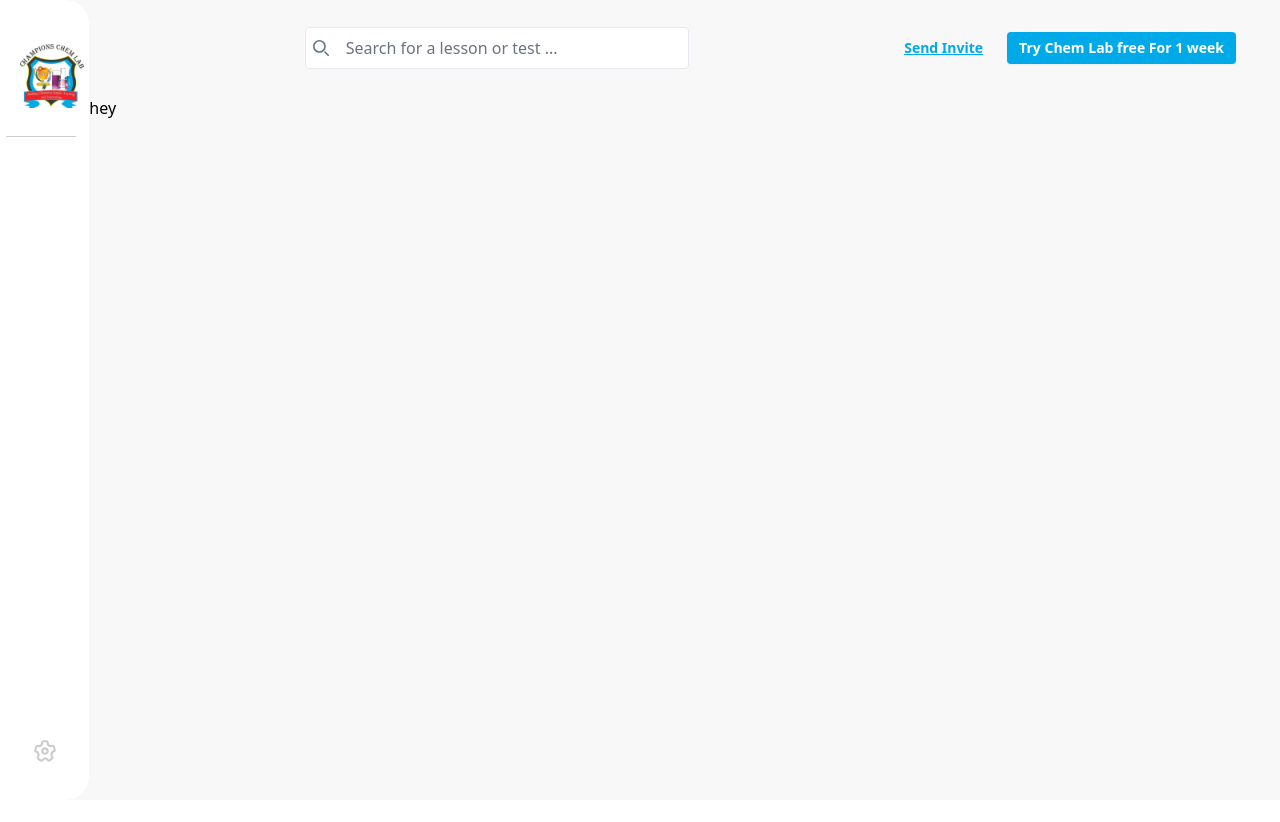
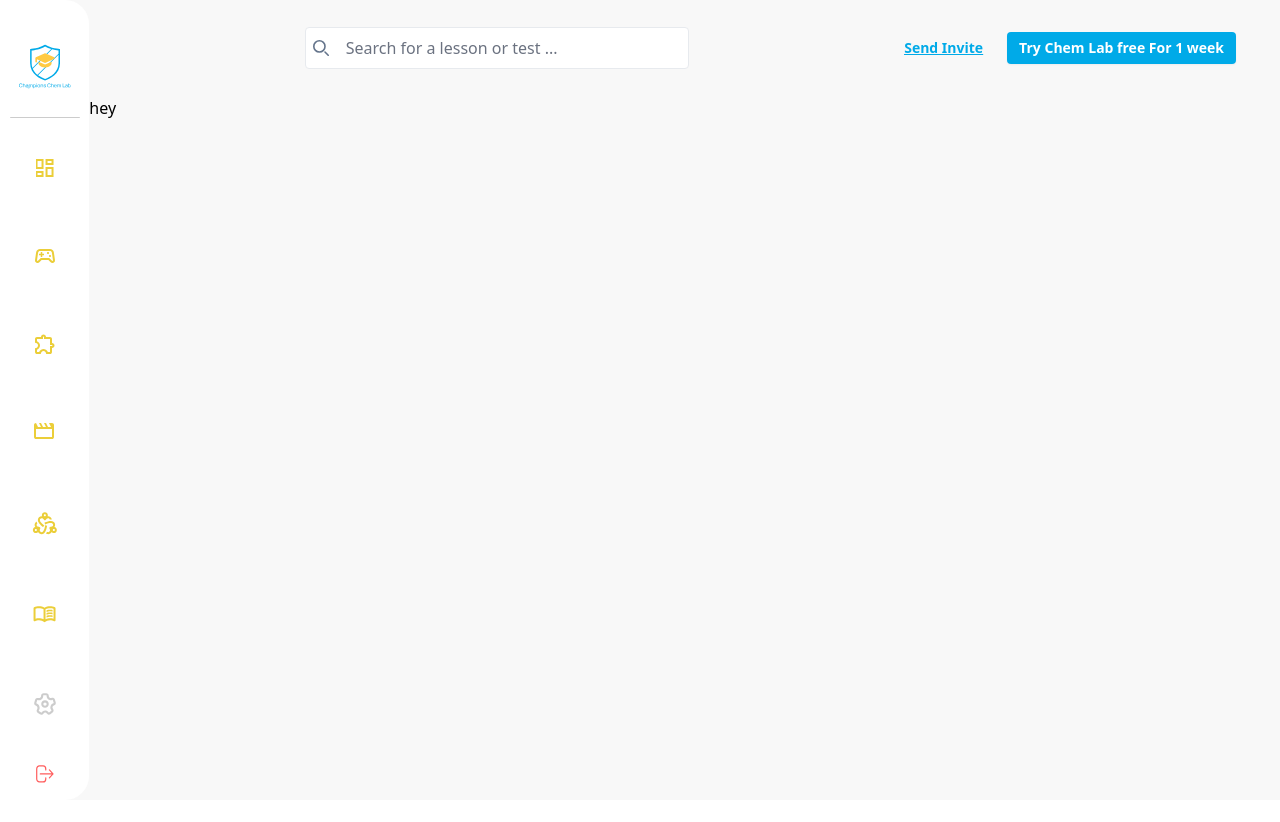
Before and after one commit to kamerelinda/Champions-Chem-Lab, a Vue app: page / in a window 1280 px wide. Before the commit the page ends 800 px from the top, so only its background shows below. Built offline with nearby package versions, Linux system fonts and the light colour scheme.

Commit message:
Registered sidebar

```diff
--- /dev/null
+++ b/src/components/RegisteredNav.vue
@@ -0,0 +1,19 @@
+<script setup>
+import IconHome from "@/components/icons/IconHome.vue";
+import IconVirtualGames from "@/components/icons/IconVirtualGames.vue";
+import IconPuzzleGames from "@/components/icons/IconPuzzleGames.vue";
+import IconTrainingVideo from "@/components/icons/IconTrainingVideo.vue";
+import IconCommunities from "@/components/icons/IconCommunities.vue";
+import IconHomework from "@/components/icons/IconHomework.vue";
+</script>
+
+<template>
+  <div>
+      <icon-home class="mx-auto mt-10 mb-16"/>
+      <icon-virtual-games class="mx-auto mb-16"/>
+      <icon-puzzle-games class="mx-auto mb-16"/>
+      <icon-training-video class="mx-auto mb-16"/>
+      <icon-communities class="mx-auto mb-16"/>
+      <icon-homework class="mx-auto mb-16"/>
+  </div>
+</template>
--- a/src/components/SideBarUnregistered.vue
+++ b/src/components/SideBarUnregistered.vue
@@ -2,21 +2,39 @@
   import SchoolLogo from "./icons/IconSchoolLogo.vue"
   import SettingsLogo from "./icons/IconSettings.vue"
   import LineIcon from "./icons/IconLine.vue"
+  import RegisteredNav from "@/components/RegisteredNav.vue";
+  import IconLogout from "@/components/icons/IconLogout.vue";
+  import IconChampionsLab from "@/components/icons/IconChampionsLab.vue";
+
+  import {ref} from "vue";
+
+  const loggedin = ref(true)
 </script>
 
 <template>
     <nav class="w-24 h-screen bg-white rounded-r-3xl flex flex-col justify-between">
       <div class="mx-auto mt-11">
-        <div class="ml-3.5">
-          <SchoolLogo/>
+        <div>
+          <IconChampionsLab  v-if="loggedin" class="mx-auto"/>
+          <SchoolLogo v-else class="mx-auto"/>
         </div>
         <div class="mx-auto mt-7">
           <LineIcon/>
         </div>
+        <div>
+          <RegisteredNav v-show="loggedin"/>
+        </div>
       </div>
-      <div class="mx-auto mb-9">
-        <SettingsLogo/>
-      </div>
+<div>
+  <div v-if=loggedin>
+    <SettingsLogo class="mx-auto"/>
+    <icon-logout class=" mx-auto mb-9 mt-11"/>
+  </div>
+    <div v-else class="mb-9 ">
+      <SettingsLogo class="mx-auto"/>
+    </div>
 
+
+</div>
     </nav>
 </template>
```
